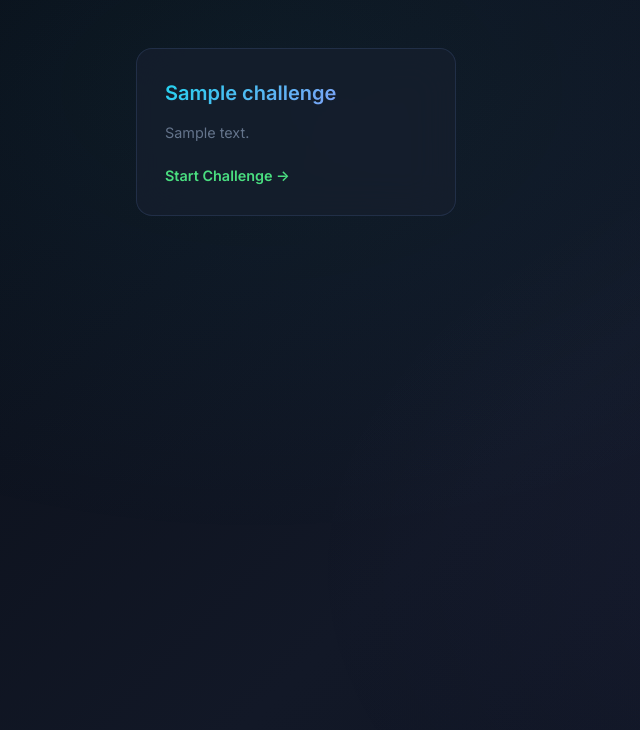
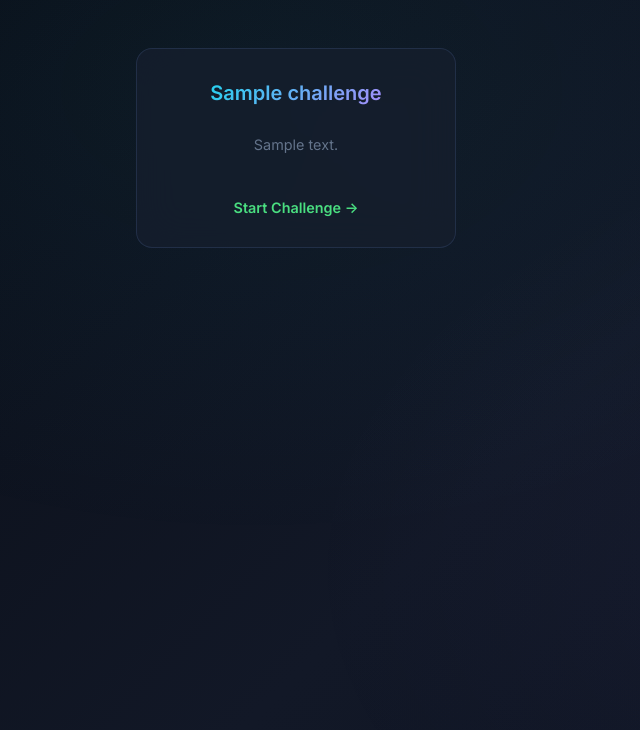
Before and after one commit to Sl4cK0TH/ctf-questions-template, a Flask app: page / in a window 1280 px wide. Shown: the part 70-800 px from the top of the page, without its empty margins (0-640 px from the left). Run offline with Flask 3, Linux system fonts and the light colour scheme; tables that the repository leaves empty hold one stand-in row (values such as "Sample post").

Commit message:
fix overlapping

```diff
--- a/static/css/style.css
+++ b/static/css/style.css
@@ -1047,8 +1047,9 @@ body.admin-page {
 
 .challenges-grid {
     max-width: 1200px;
-    margin: 48px auto;
-    padding: 0 24px;
+    margin: 0 auto;
+    padding: 48px 24px;
+    padding-top: 48px;
     display: grid;
     grid-template-columns: repeat(auto-fill, minmax(320px, 1fr));
     gap: 24px;
@@ -1056,19 +1057,28 @@ body.admin-page {
     flex: 1;
     position: relative;
     z-index: 1;
+    align-content: start;
 }
 
 .challenge-card-link {
     text-decoration: none;
     display: block;
+    height: 200px;
 }
 
 .challenge-card.participant {
-    display: block;
+    display: flex;
+    flex-direction: column;
     padding: 28px;
+    height: 100%;
     transition: var(--transition-normal);
     position: relative;
     overflow: hidden;
+    background: var(--panel-bg);
+    backdrop-filter: blur(20px);
+    -webkit-backdrop-filter: blur(20px);
+    border: 1px solid var(--border);
+    border-radius: var(--radius-lg);
 }
 
 .challenge-card.participant::before {
@@ -1109,6 +1119,11 @@ body.admin-page {
     font-size: 0.9rem;
     line-height: 1.6;
     margin: 12px 0 20px 0;
+    flex: 1;
+    overflow: hidden;
+    display: -webkit-box;
+    -webkit-line-clamp: 3;
+    -webkit-box-orient: vertical;
 }
 
 .challenge-card.participant .start-btn {
@@ -1301,7 +1316,11 @@ body.admin-page {
 
     .challenges-grid {
         grid-template-columns: 1fr;
-        padding: 0 16px;
+        padding: 32px 16px;
+    }
+
+    .challenge-card-link {
+        height: 180px;
     }
 
     .btn-nav {
```
